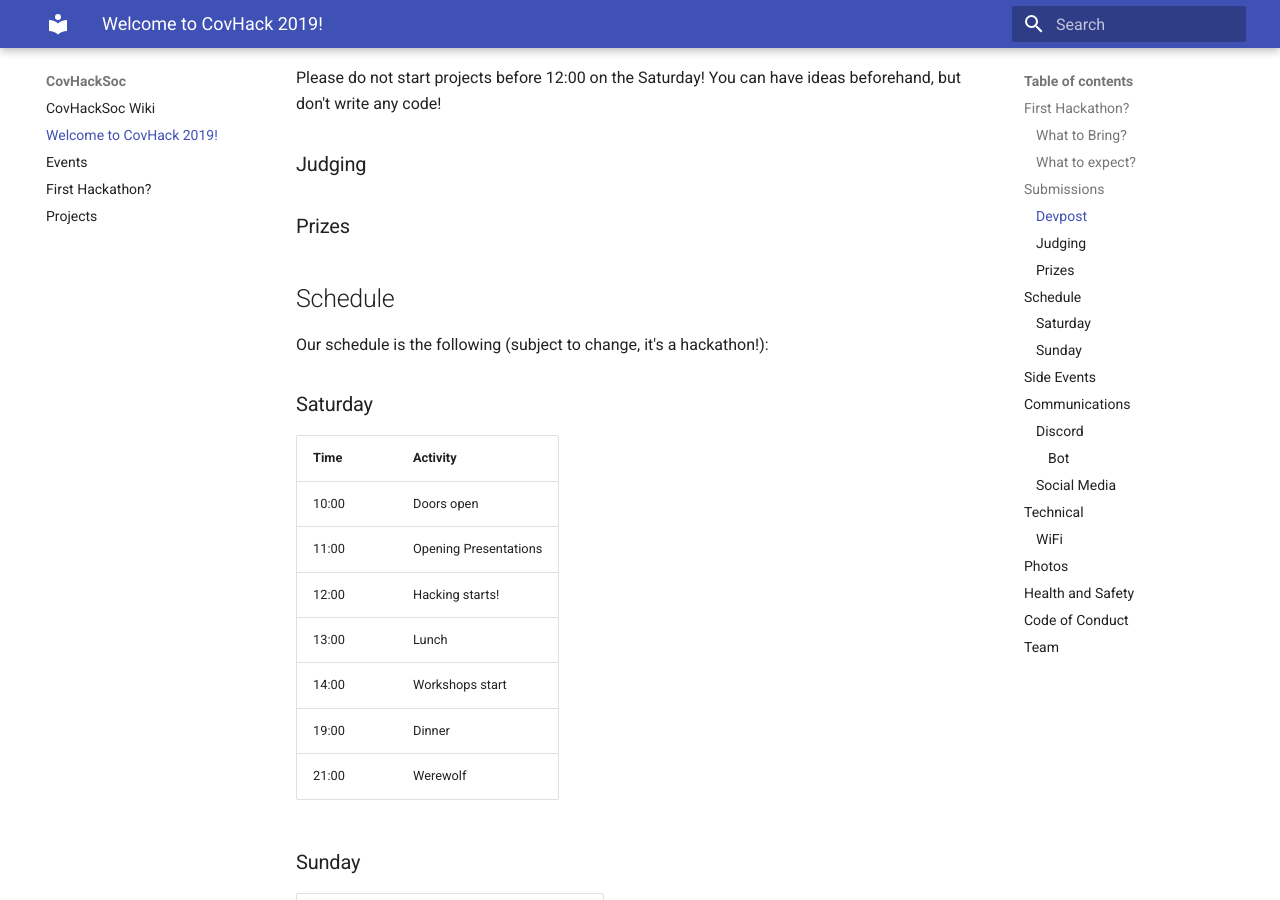
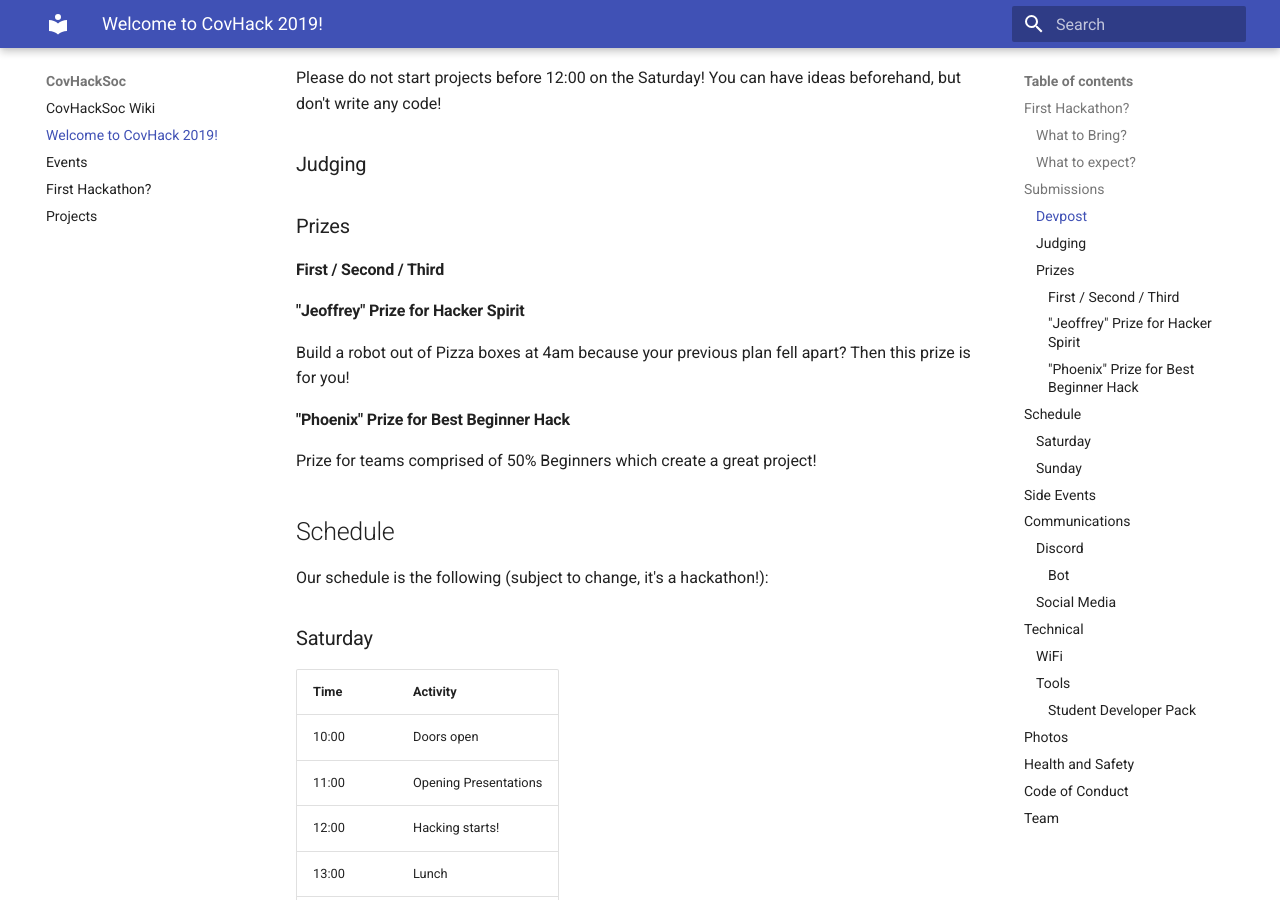
Before and after one commit to CovHackSoc/wiki.covhack.org, an MkDocs documentation site: the page built from docs/covhack2019.md, in a window 1280 px wide and 900 px high, scrolled down 895 px. Built offline with MkDocs 1.6.1 and Material for MkDocs 9.7.7, drawn with Linux system fonts in a browser that asks for light colours; some of the changed text lies outside the part shown.

Commit message:
Updated Prizes + Tools

```diff
--- a/docs/covhack2019.md
+++ b/docs/covhack2019.md
@@ -33,6 +33,16 @@ Please do not start projects before 12:00 on the Saturday! You can have ideas be
 ### Judging
 
 ### Prizes
+
+#### First / Second / Third
+
+#### "Jeoffrey" Prize for Hacker Spirit
+
+Build a robot out of Pizza boxes at 4am because your previous plan fell apart? Then this prize is for you!
+
+#### "Phoenix" Prize for Best Beginner Hack
+
+Prize for teams comprised of 50% Beginners which create a great project!
 
 ## Schedule
 
@@ -94,6 +104,13 @@ Please use `eduroam` or any of the `PHOENIX-NET-*` if you can!
 
 We are arranging support for connecting IoT devices the do not support WPA2-Enterprise.
 
+### Tools
+
+#### Student Developer Pack
+
+We highly recomend you get the <a href="https://education.github.com/pack">GitHub student developer pack!</a> if you
+haven't already. It includes $50 of free DigitalOcean credits for new users!
+
 ## Photos
 
 We'll be taking photos throughout the event.
```
